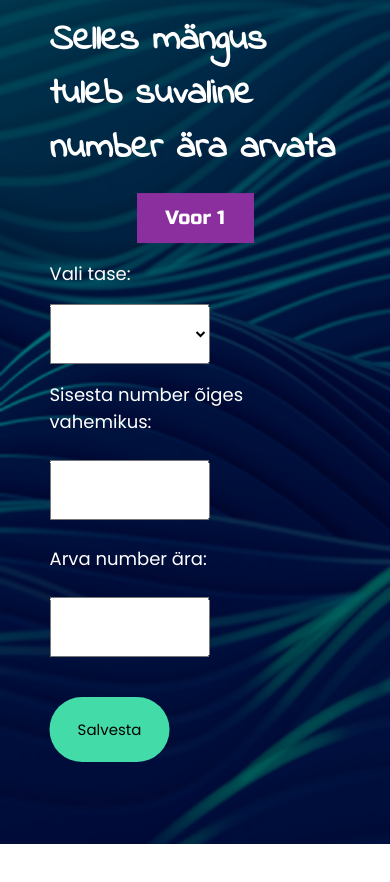
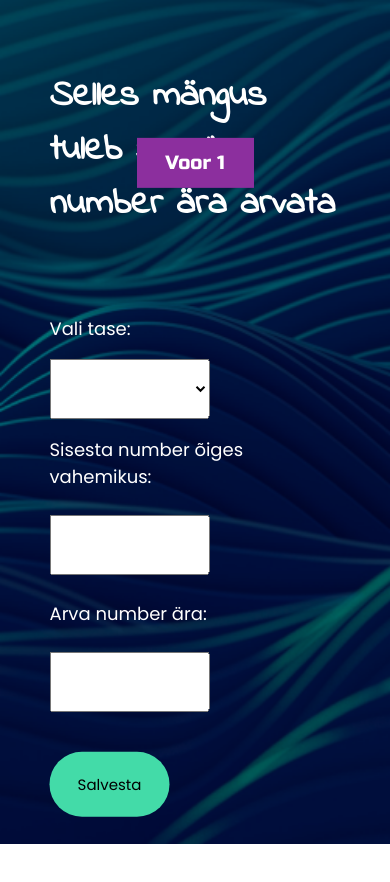
Before and after one commit to AVprogpinx131/AVprogpinx131.github.io, a plain HTML site: page index.html in a window 390 px wide. Drawn offline with nearby package versions, Linux system fonts and the light colour scheme.

Commit message:
Update style.css

```diff
--- a/style.css
+++ b/style.css
@@ -211,7 +211,6 @@ a {
   }
   .exp {
     font-size: 2.3em;
-    margin-top: -2em;
     padding-top: 1em;
   }
   .arrow,
```
